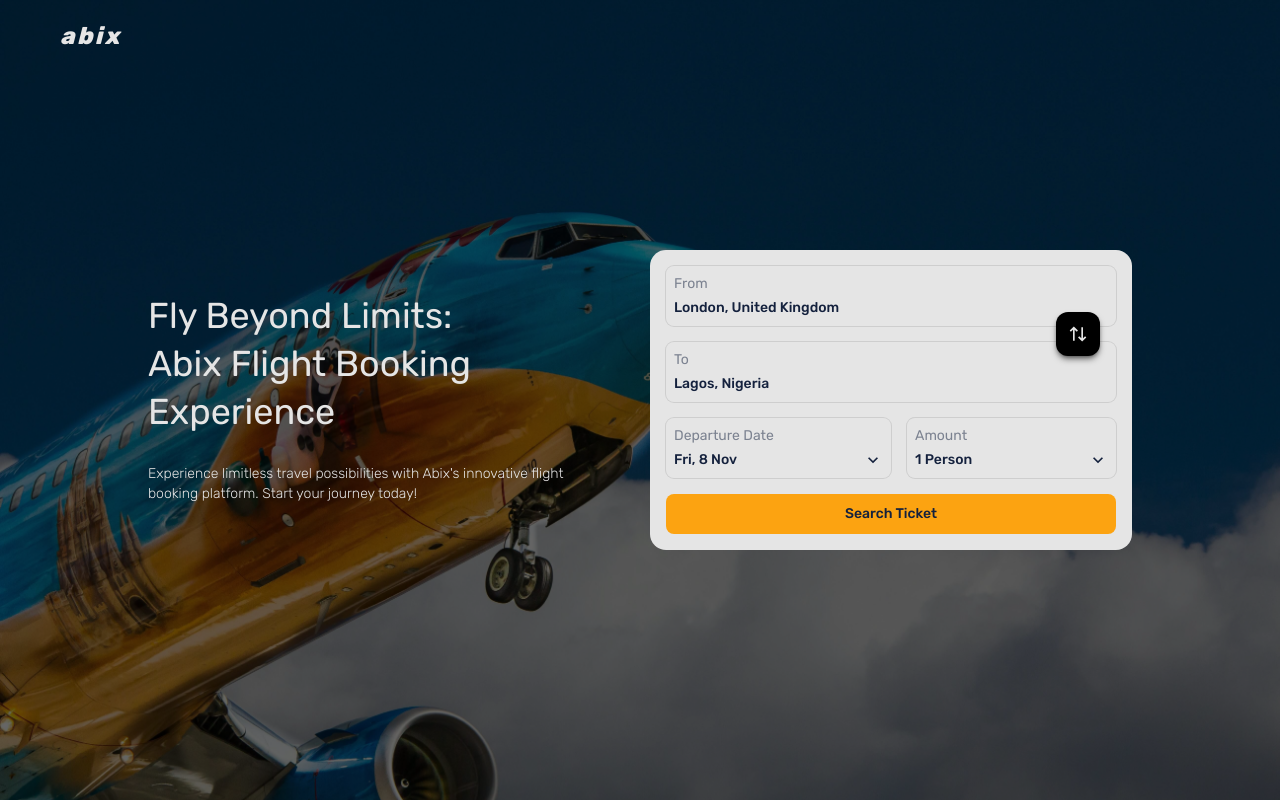
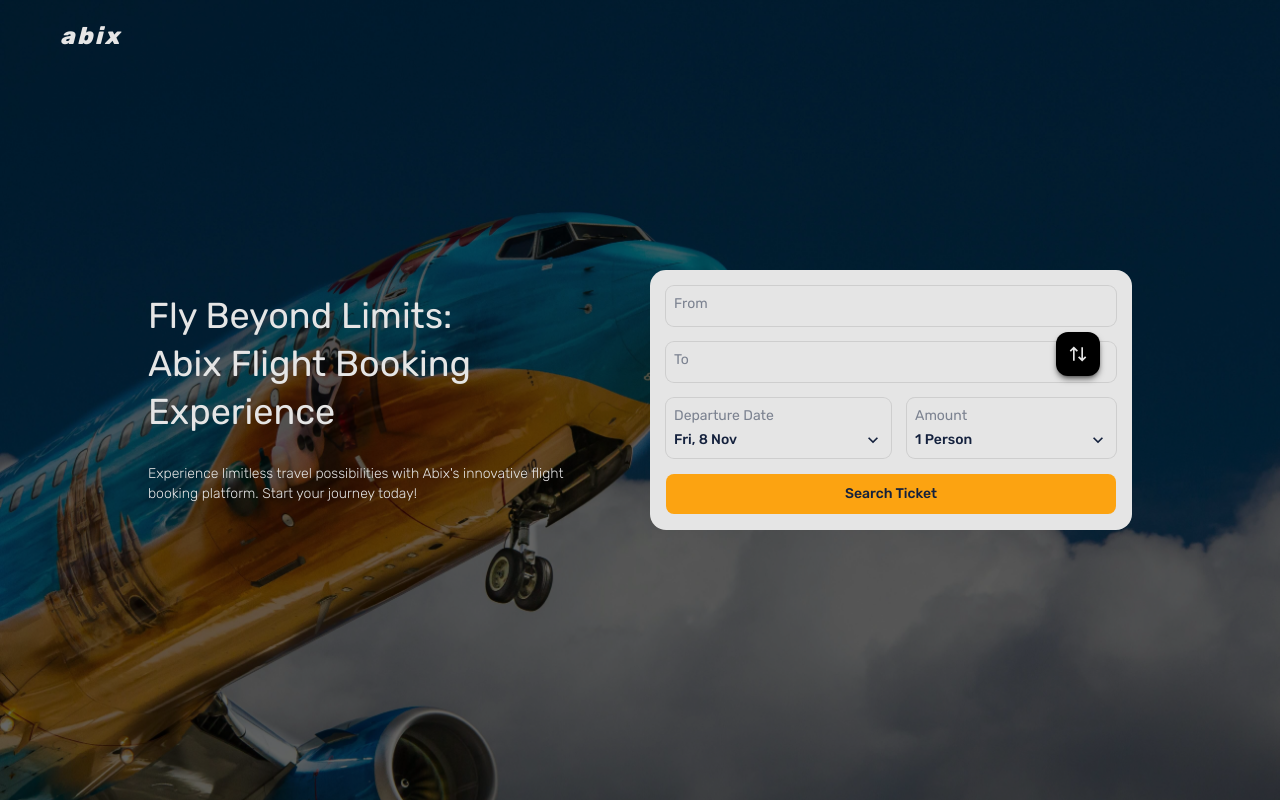
Before and after one commit to Joshardals/Abix, a Next.js app: page /home in a window 1280 px wide. Built offline with nearby package versions, Linux system fonts and the light colour scheme.

Commit message:
initial commit

```diff
--- a/components/Home/SearchTicket.tsx
+++ b/components/Home/SearchTicket.tsx
@@ -26,8 +26,8 @@ export function SearchTicket() {
   const [loading, setLoading] = useState(false);
 
   // States to store selected airports
-  const [fromLocation, setFromLocation] = useState("London, United Kingdom");
-  const [toLocation, setToLocation] = useState("Lagos, Nigeria");
+  const [fromLocation, setFromLocation] = useState("");
+  const [toLocation, setToLocation] = useState("");
 
   // New states for amount and date
   const [amount, setAmount] = useState(1);
@@ -37,7 +37,18 @@ export function SearchTicket() {
 
   function handleSubmit(e: FormEvent<HTMLFormElement>) {
     e.preventDefault();
+
+    // Check if each field is selected
+    if (!fromLocation || !toLocation || !amount || !date) {
+      alert(
+        "Please select a 'From' location, 'To' location, departure date, and number of people before submitting."
+      );
+      return; // Prevent form submission
+    }
+
+    // If all fields are filled, proceed with form submission
     setLoading(true);
+    // Handle your form submission logic here (e.g., send request to server)
   }
 
   function toggleFrom() {
@@ -361,14 +372,3 @@ function AmountSelector({
     </div>
   );
 }
-// function Select({ label, value }: { label: string; value: string | number }) {
-//   return (
-//     <div className="ring-1 ring-black/10 p-2 rounded-lg space-y-1 cursor-pointer">
-//       <span className="opacity-50">{label}</span>
-//       <div className="flex justify-between items-center">
-//         <div className="font-medium">{value}</div>
-//         <MdOutlineKeyboardArrowDown className="size-5" />
-//       </div>
-//     </div>
-//   );
-// }
```
